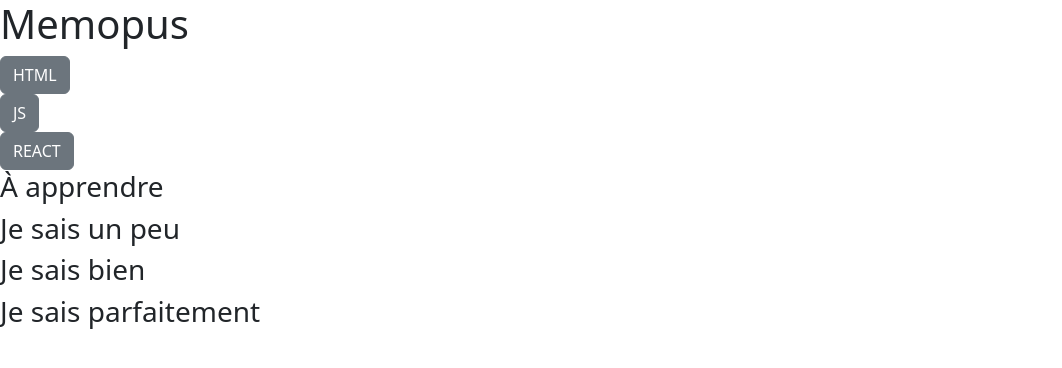
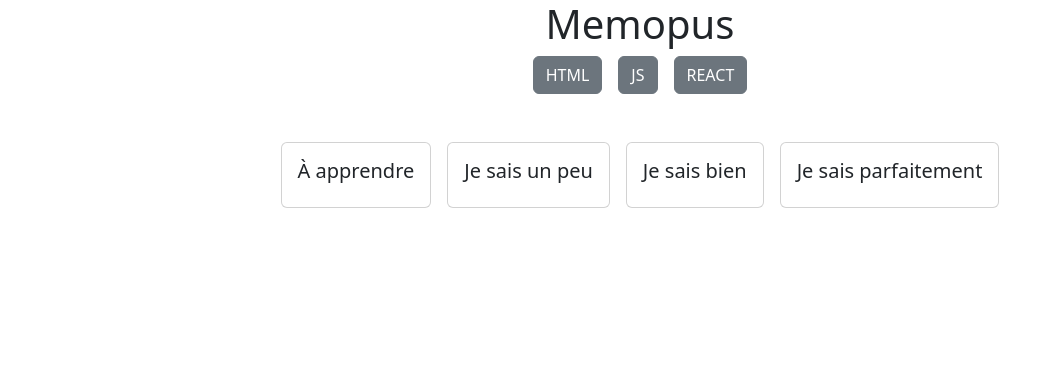
Before and after one commit to GAUTIERSebastien/like_memopus, a React (Create React App) app: page / in a window 1280 px wide. Shown: the top 368 px of the page, without its empty margins (0-1062 px from the left). Built offline with nearby package versions, Linux system fonts and the light colour scheme; data requests are answered from the project's data file.

Commit message:
Add style

```diff
--- a/src/components/App.tsx
+++ b/src/components/App.tsx
@@ -5,7 +5,7 @@ function App() {
   return (
     <div className="App">
       <header className="">
-        <h1 className="cards ">Memopus</h1>
+        <h1 className="d-flex justify-content-center">Memopus</h1>
             <Outlet/>
       </header>
     </div>
--- a/src/components/Column.tsx
+++ b/src/components/Column.tsx
@@ -1,10 +1,16 @@
 
 const Column = (column:any) => {
     return (
-        <section className="">
-            <h3>{column.label}</h3>
-        </section>
+       <div className="card">
+  <div className="card-body">
+    <h5 className="card-title">{column.label}</h5>
+  </div>
+</div>
     );
 }
 
+
+
+
+
 export default Column;
--- a/src/components/Home.tsx
+++ b/src/components/Home.tsx
@@ -5,12 +5,9 @@ import JsonCards from "../services/JsonCards";
 import Term from './Term';
 import Column from './Column';
 
-
-
 const Home = () => {
     const [terms, setTerms] = useState<any[]>([]);
     const [columns, setColumns] = useState<any[]>([]);
-
 
     useEffect(() => {
         // Appel la méthode pour charger les termes
@@ -25,23 +22,27 @@ const Home = () => {
         }).catch(error => {
             console.error("Erreur lors de la récupération des columns: ", error);
         });
+    }, []);
 
-
-    }, []);
     return (
         <>
-            <section>
+            <section className="container">
+                <div className="d-flex justify-content-center flex-wrap gap-3">
                     {terms.map((term, index) => (
                         <Term key={index} {...term} />
                     ))}
+                </div>
             </section>
-            <section>
+
+            <section className="container mt-5">
+                <div className="d-flex justify-content-center flex-wrap gap-3">
                     {columns.map((column, index) => (
                         <Column key={index} {...column} />
                     ))}
+                </div>
             </section>
-
         </>
     );
 }
+
 export default Home;
```
Lines whose indentation alone changed are shown as unchanged.
